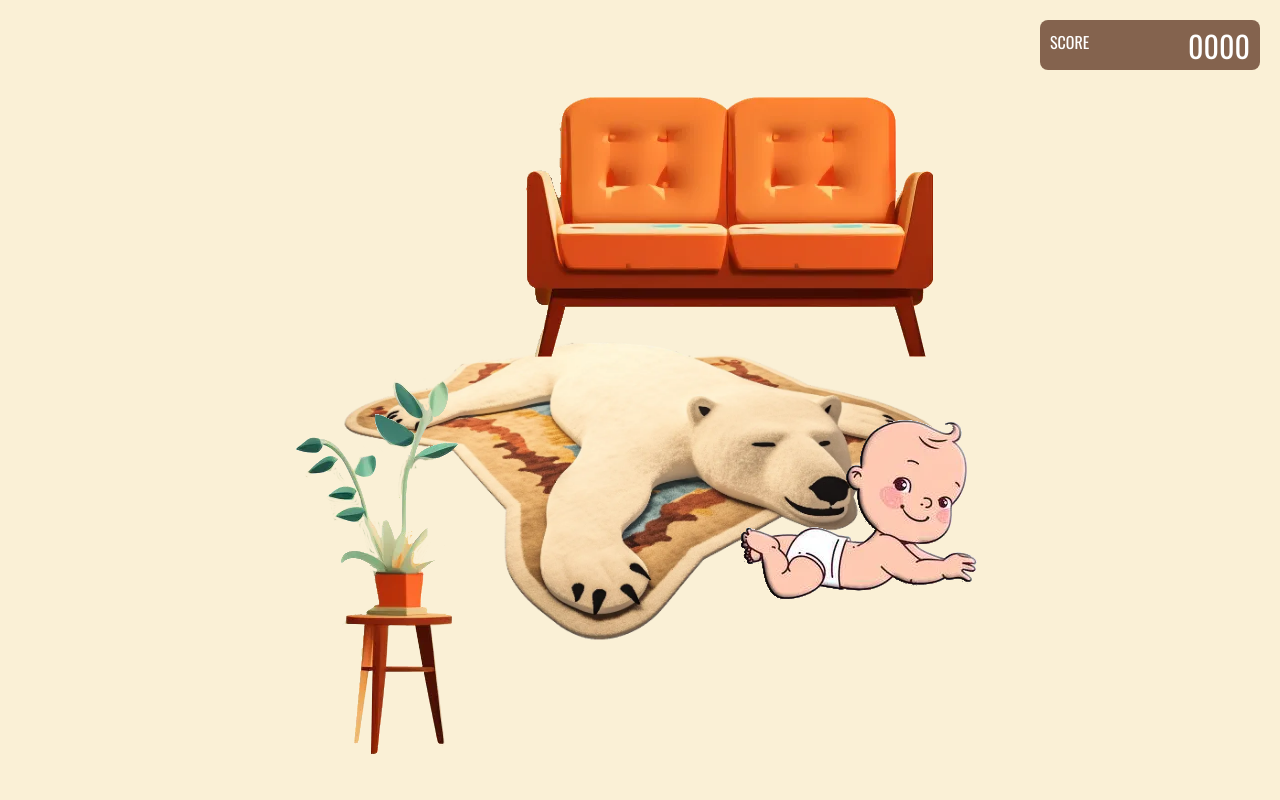
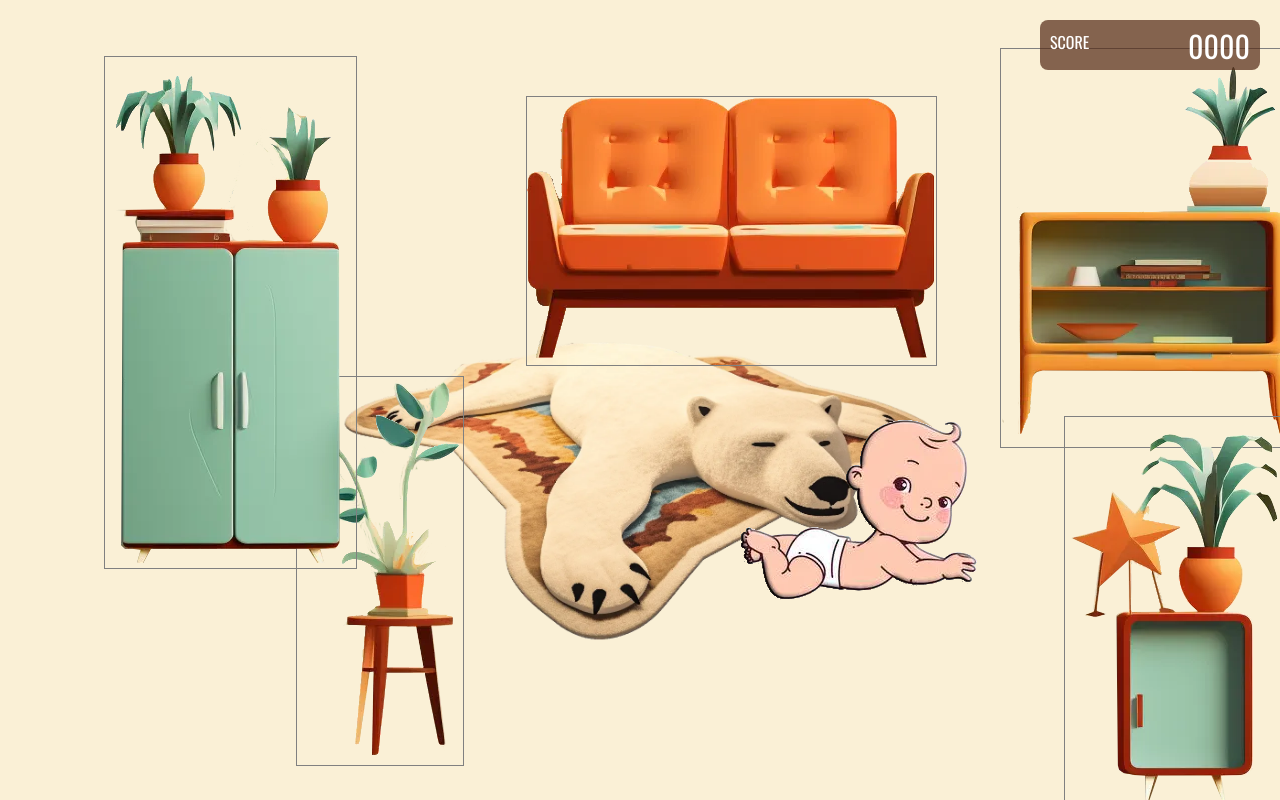
Before and after one commit to evilgeniuscreative/babybumper, a website: page index.html in a window 1280 px wide. Drawn offline with Linux system fonts and the light colour scheme.

Commit message:
ga-new objects added

```diff
--- a/index.html
+++ b/index.html
@@ -23,6 +23,15 @@
         <figure class="item" id="stool" data-name="stool" data-cost="100">
           <img src="img/stool.webp" alt="Stool" />
         </figure>
+        <figure class="item" id="twincabinet" data-name="twincabinet" data-cost="450">
+          <img src="img/twincabinet.webp" alt="Twin Cabinet" />
+        </figure>
+        <figure class="item" id="smallbookshelf" data-name="smallbookshelf" data-cost="225">
+          <img src="img/smallbookshelf.webp" alt="Small Bookshelf" />
+        </figure>
+        <figure class="item" id="cabinet" data-name="cabinet" data-cost="350">
+          <img src="img/cabinet.webp" alt="Cabinet" />
+        </figure>
         <figure id="rug" class="scenery" data-name="rug" data-cost="2200">
           <img src="img/polar-bear-rug.webp" alt="" />
         </figure>
--- a/styles.scss
+++ b/styles.scss
@@ -3,6 +3,7 @@ $red-main: #ef5735;
 $tan-main: #faf0d6;
 $shadow: #949876;
 
+// FONTS
 @font-face {
   font-family: 'Oswald';
   src: url('fonts/oswald-variablefont_wght-webfont.woff2') format('woff2'), url('fonts/oswald-variablefont_wght-webfont.woff') format('woff');
@@ -10,6 +11,7 @@ $shadow: #949876;
   font-style: normal;
 }
 
+// ANIMATION
 @keyframes tip-over-left {
   0% {
   }
@@ -28,16 +30,23 @@ $shadow: #949876;
   }
 }
 
+// ELEMENTS
+
 body {
   font-family: Oswald, sans-serif;
   font-weight: 300;
   position: relative;
+  margin: 0;
+  padding: 0;
+  box-sizing: border-box;
 }
 
 main {
   background: $tan-main;
+  padding: 0;
+  margin: 0;
   position: fixed;
-  height: 100%;
+  height: 100vh;
   width: 100vw;
   top: 0;
   right: 0;
@@ -46,12 +55,11 @@ main {
   z-index: 0;
 }
 
-.somchange {
-  margin: 0;
-  display: block;
-}
+// GAME BASICS
 
 .item {
+  border: 1px solid grey;
+
   position: absolute;
   z-index: 1;
 }
@@ -65,6 +73,8 @@ main {
   height: 192px;
   width: 244px;
   position: absolute;
+  bottom: round(10%);
+  left: round(41.5%);
   z-index: 100;
   transition: all 0.3s;
 
@@ -94,6 +104,35 @@ main {
   z-index: 0;
 }
 
+#scoreboard {
+  background-color: rgba(83, 40, 20, 0.7);
+  color: white;
+  display: flex;
+  justify-content: space-between;
+  position: absolute;
+  height: 30px;
+  width: 200px;
+  padding: 10px;
+  border-radius: 8px;
+  top: 20px;
+  right: 20px;
+  z-index: 99999;
+  .title {
+    align-self: flex-start;
+  }
+  #score {
+    align-self: center;
+    font-size: 30px;
+  }
+}
+
+// ITEMS
+
+#cabinet {
+  left: 80%;
+  top: 50%;
+}
+
 #rug {
   bottom: 0%;
   left: 50%;
@@ -105,41 +144,27 @@ main {
   }
 }
 
-#scoreboard {
-  color: white;
-  display: flex;
-  justify-content: space-between;
-  position: fixed;
-  height: 30px;
-  width: 200px;
-  padding: 10px;
-  border-radius: 8px;
-  top: 20px;
-  right: 20px;
-  background-color: rgba(83, 40, 20, 0.7);
-  .title {
-    align-self: flex-start;
-  }
-  #score {
-    align-self: center;
-    font-size: 30px;
-  }
-}
-
-#baby {
-  bottom: round(10%);
-  left: round(41.5%);
-}
-
 #sofa {
   top: 10%;
   left: 38%;
+}
+
+#smallbookshelf {
+  left: 75%;
+  top: 4%;
 }
 
 #stool {
   top: 45%;
   left: 20%;
 }
+
+#twincabinet {
+  left: 5%;
+  top: 5%;
+}
+
+// ACTIONS
 
 .tip-right {
   animation: tip-over-right 0.3s 1 ease-in forwards;
```
Also changed, not shown: img/cabinet.webp (added), img/pheasant.webp (added), img/smallbookshelf.webp (added), img/smallpot.webp (added), img/twincabinet.webp (added), img/wallball.webp (added), img/wallfoliage.webp (added), img/wallhangings.webp (added), styles.css.
